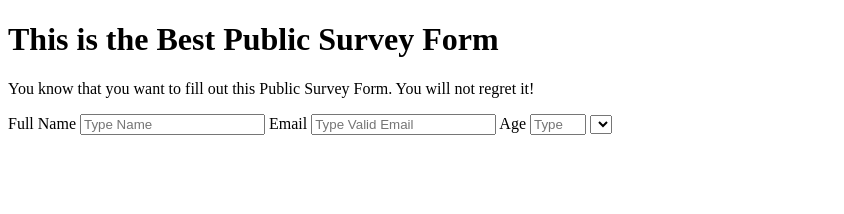
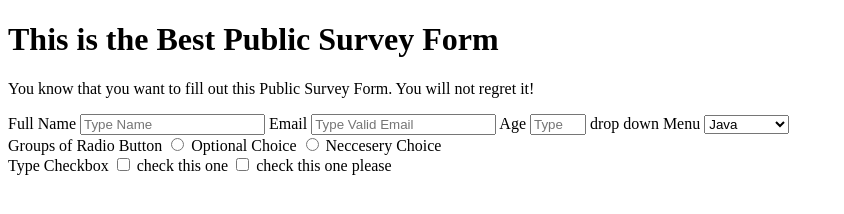
Before and after one commit to steveWDamesJr/Microverse-Trials-Project-1, a plain HTML site: page index.html in a window 1280 px wide. Shown: the whole page, without its empty margins (0-844 px from the left). Drawn offline with Linux system fonts and the light colour scheme.

Commit message:
Radio and Check Box

```diff
--- a/index.html
+++ b/index.html
@@ -24,9 +24,31 @@
       <lable id="number-lable">Age</lable>
       <input id="number" min="10" max="50" type="number" placeholder="Type a Number" required>
       <label for=""></label>
+      <label>drop down Menu</label>
       <select name="" id="dropdown">
-       <option value="Select"></option>
+       <option value="1">Java</option>
+       <option value="2">C#</option>
+       <option value="3">Angular</option>
+       <option value="4">JavaScript</option>
       </select>
+
+      <div class="row">
+
+        <lable>
+          Groups of Radio Button
+        </lable>
+        <label> <input type="radio" id="optional">  Optional Choice </label>
+        <label> <input type="radio" id="neccery">  Neccesery Choice </label>
+
+      </div>
+
+      <div class="row">
+
+        <lable> Type Checkbox</lable>
+        <label> <input type="checkbox" id ="1"> check this one </label>
+        <label> <input type="checkbox" id ="2"> check this one please </label>
+      </div>
+
     </form>
 
     <script  src="js/index.js"></script>
```
